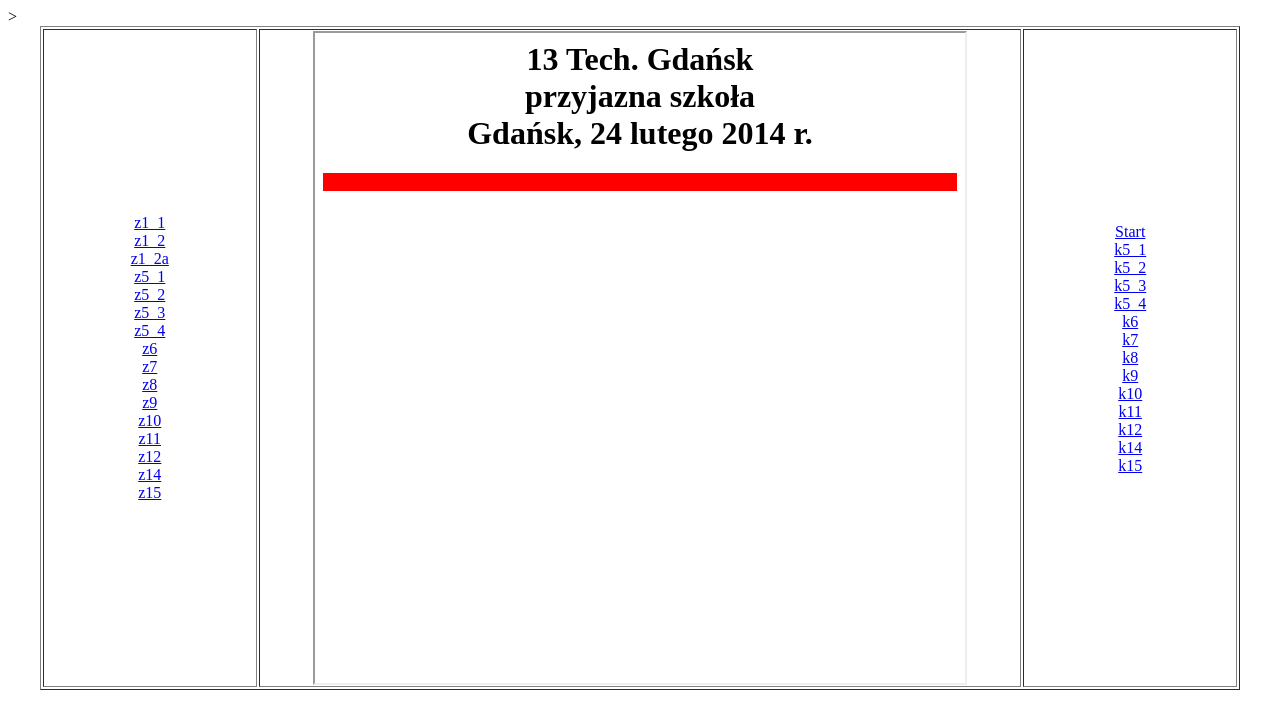
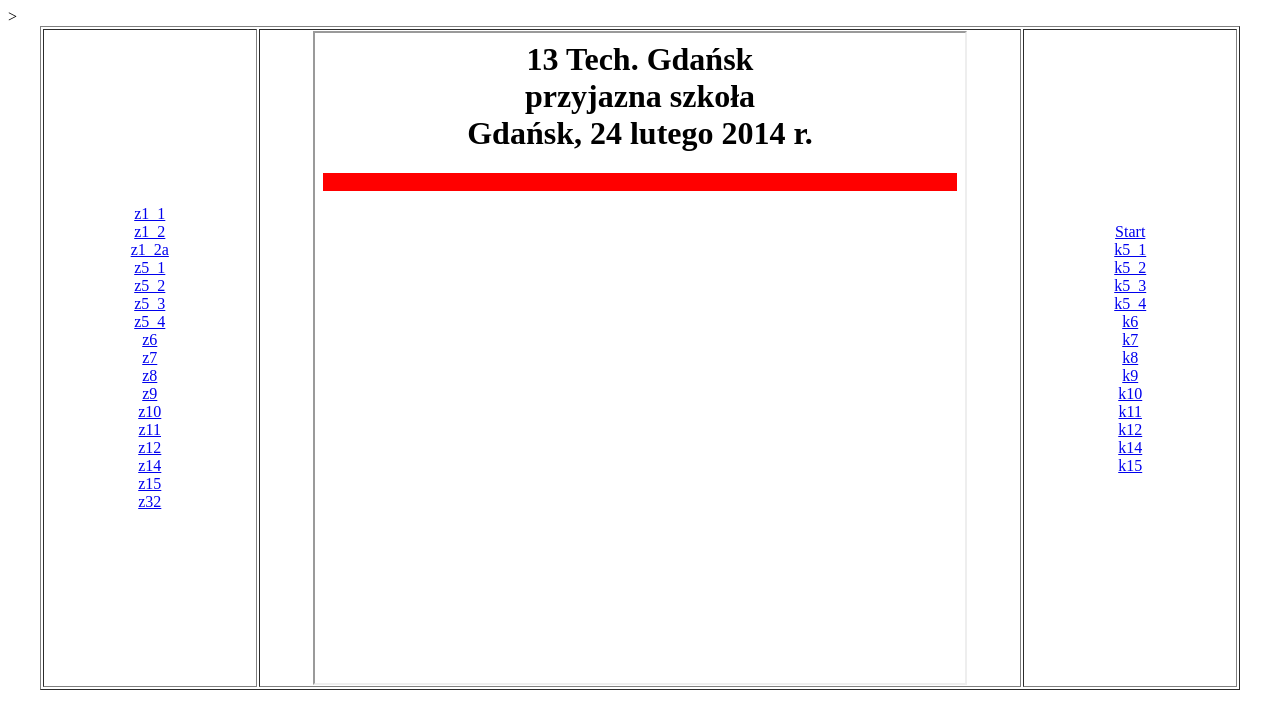
Before and after one commit to Kapsel006/1-15, a plain HTML site: page index.html in a window 1280 px wide. Drawn offline with Linux system fonts and the light colour scheme.

Commit message:
Update index.html

```diff
--- a/index.html
+++ b/index.html
@@ -38,6 +38,8 @@
 <br>
 <a href="zad15.html" target="strony">z15</a>
 <br>
+  <a href="z32.html" target="strony">z32</a>
+  <br>
 
 
 </td>
```
